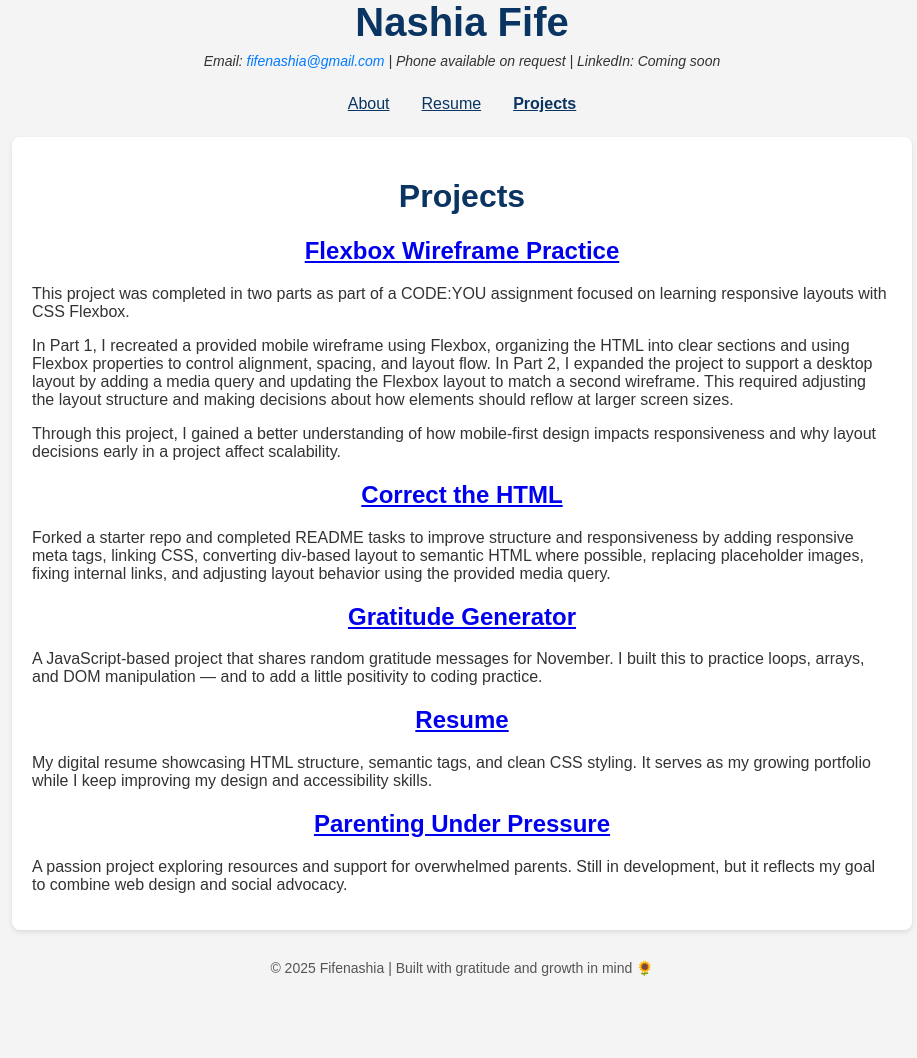
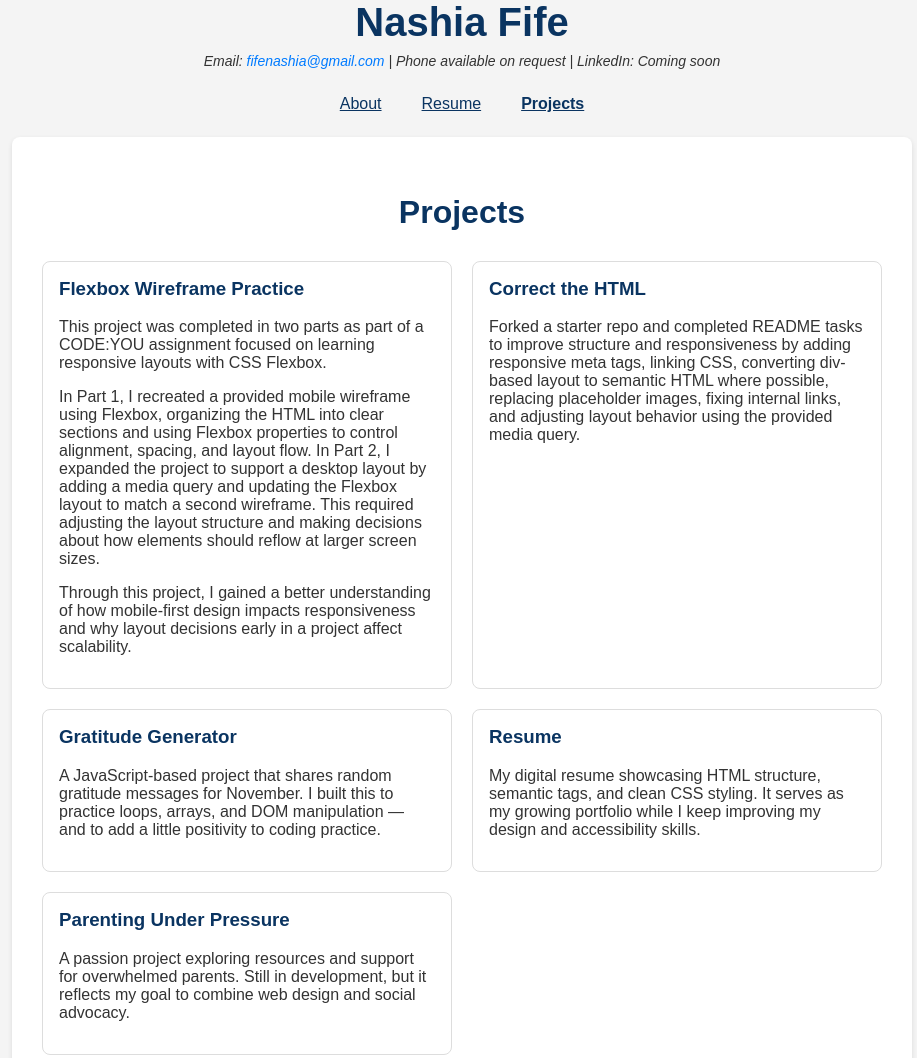
Before and after one commit to Fifenashia/fifenashia.github.io, a plain HTML site: page projects.html in a window 1280 px wide. Shown: the top 1058 px of the page, without its empty margins (178-1095 px from the left). Before the commit the page ends 1006 px from the top, so only its background shows below. Drawn offline with Linux system fonts and the light colour scheme.

Commit message:
Finalize projects layout and styling

```diff
--- a/css/index.css
+++ b/css/index.css
@@ -124,6 +124,7 @@ ul {
 .summary h2 {
   text-align: center;
   font-size: 1.75em;
+  margin-top: 0;
 }
 
 .summary p {
@@ -135,9 +136,51 @@ ul {
     margin: 40px;
 }
 
+.project h3 a {
+  color: #0a3461;
+  text-decoration: none;
+}
+
+.project h3 a:hover {
+  text-decoration: underline;
+}
+
+.project h3 {
+  margin-top: 0;
+}
+
 footer {
     text-align: center;
     padding: 16px 0;
     font-size: 14px;
     color: #555;
 }
+
+@media (min-width: 900px) {
+    .container {
+    padding: 30px;
+}
+    .nav {
+    gap: 20px;
+}
+    .skills ul {
+    justify-content: center;
+    max-width: 700px;
+    margin: 0 auto;
+}
+    .projects-page {
+    display: grid;
+    grid-template-columns: 1fr 1fr;
+    gap: 20px;
+}
+    .project {
+    border: 1px solid #ddd;
+    border-radius: 8px;
+    padding: 16px;
+  }
+    .projects-page h2 {
+    grid-column: 1/-1;
+    margin-bottom: 10px;
+    font-size: 2rem;
+}
+}
--- a/projects.html
+++ b/projects.html
@@ -26,33 +26,33 @@
             </nav>
         </header>
 
-  <main class="container">
-    <h1>Projects</h1>
+  <main class="container projects-page">
+    <h2>Projects</h2>
 
     <article class="project">
-      <h2><a href="https://github.com/Fifenashia/flexbox-wireframe-practice">Flexbox Wireframe Practice</a></h2>
+      <h3><a href="https://github.com/Fifenashia/flexbox-wireframe-practice">Flexbox Wireframe Practice</a></h3>
         <p>This project was completed in two parts as part of a CODE:YOU assignment focused on learning responsive layouts with CSS Flexbox.</p>
         <p>In Part 1, I recreated a provided mobile wireframe using Flexbox, organizing the HTML into clear sections and using Flexbox properties to control alignment, spacing, and layout flow. In Part 2, I expanded the project to support a desktop layout by adding a media query and updating the Flexbox layout to match a second wireframe. This required adjusting the layout structure and making decisions about how elements should reflow at larger screen sizes.</p>
         <p>Through this project, I gained a better understanding of how mobile-first design impacts responsiveness and why layout decisions early in a project affect scalability.</p>
     </article>
 
     <article class="project">
-      <h2><a href="https://github.com/Fifenashia/correct-the-html.git">Correct the HTML</a></h2>
+      <h3><a href="https://github.com/Fifenashia/correct-the-html.git">Correct the HTML</a></h3>
         <p>Forked a starter repo and completed README tasks to improve structure and responsiveness by adding responsive meta tags, linking CSS, converting div-based layout to semantic HTML where possible, replacing placeholder images, fixing internal links, and adjusting layout behavior using the provided media query.</p>
     </article>
 
     <article class="project">
-      <h2><a href="https://github.com/Fifenashia/gratitude-generator.git">Gratitude Generator</a></h2>
+      <h3><a href="https://github.com/Fifenashia/gratitude-generator.git">Gratitude Generator</a></h3>
         <p>A JavaScript-based project that shares random gratitude messages for November. I built this to practice loops, arrays, and DOM manipulation — and to add a little positivity to coding practice.</p>
     </article>
 
     <article class="project">
-      <h2><a href="https://github.com/Fifenashia/fifenashia.github.io.git">Resume</a></h2>
+      <h3><a href="https://github.com/Fifenashia/fifenashia.github.io.git">Resume</a></h3>
         <p>My digital resume showcasing HTML structure, semantic tags, and clean CSS styling. It serves as my growing portfolio while I keep improving my design and accessibility skills.</p>
     </article>
 
     <article class="project">
-      <h2><a href="https://github.com/Fifenashia/parenting-under-pressure">Parenting Under Pressure</a></h2>
+      <h3><a href="https://github.com/Fifenashia/parenting-under-pressure">Parenting Under Pressure</a></h3>
         <p>A passion project exploring resources and support for overwhelmed parents. Still in development, but it reflects my goal to combine web design and social advocacy.</p>
     </article>
   </main>
```
